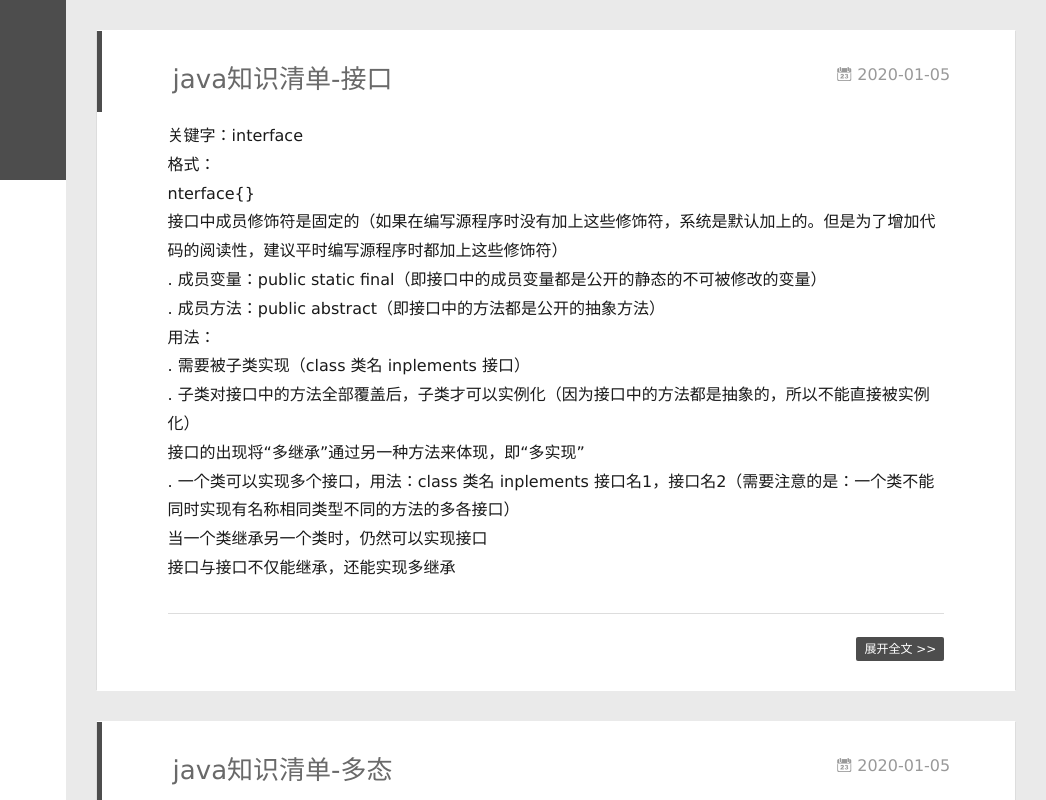
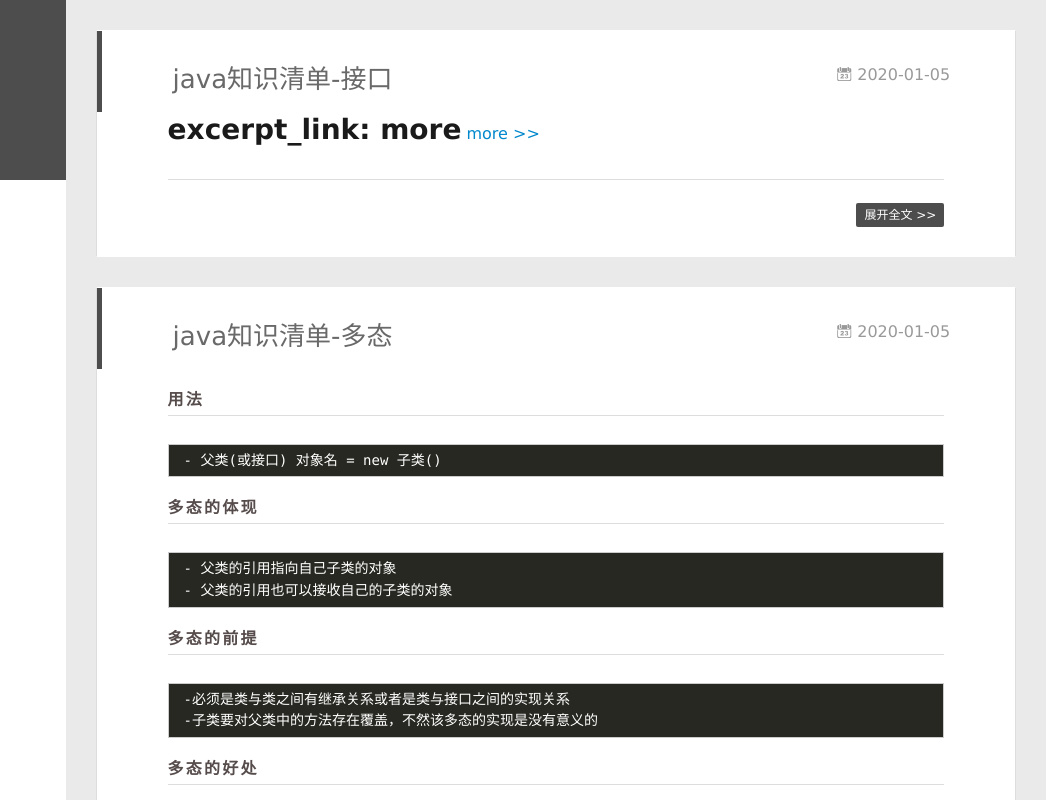
Before and after one commit to XiaoDuanLearnProgramming/XiaoDuanLearnProgramming.github.io, a plain HTML site: page index.html in a window 1280 px wide. Shown: the full height of the page, 234-1280 px from the left. Drawn offline with Linux system fonts and the light colour scheme; no server answers.

Commit message:
Site updated: 2020-01-05 18:33:19

```diff
--- a/index.html
+++ b/index.html
@@ -172,8 +172,9 @@
 
     <div class="article-entry" itemprop="articleBody">
 
-        <a id="more"></a>
-<p> 关键字：interface<br> 格式：<br>  nterface{}<br>  接口中成员修饰符是固定的（如果在编写源程序时没有加上这些修饰符，系统是默认加上的。但是为了增加代码的阅读性，建议平时编写源程序时都加上这些修饰符）<br>    . 成员变量：public static final（即接口中的成员变量都是公开的静态的不可被修改的变量）<br>    . 成员方法：public abstract（即接口中的方法都是公开的抽象方法）<br> 用法：<br>    . 需要被子类实现（class 类名 inplements 接口）<br>    . 子类对接口中的方法全部覆盖后，子类才可以实例化（因为接口中的方法都是抽象的，所以不能直接被实例化）<br> 接口的出现将“多继承”通过另一种方法来体现，即“多实现”<br>    . 一个类可以实现多个接口，用法：class 类名 inplements 接口名1，接口名2（需要注意的是：一个类不能同时实现有名称相同类型不同的方法的多各接口）<br> 当一个类继承另一个类时，仍然可以实现接口<br> 接口与接口不仅能继承，还能实现多继承</p>
+        <h1 id="excerpt-link-more"><a href="#excerpt-link-more" class="headerlink" title="excerpt_link: more"></a>excerpt_link: more</h1>
+
+          <a class="article-more-a" href="/2020/01/05/java%E7%9F%A5%E8%AF%86%E6%B8%85%E5%8D%95-%E6%8E%A5%E5%8F%A3/#more">more >></a>
 
 
 
```
Also changed, not shown: 2020/01/05/java知识清单-接口/index.html (+4 -4 lines).
